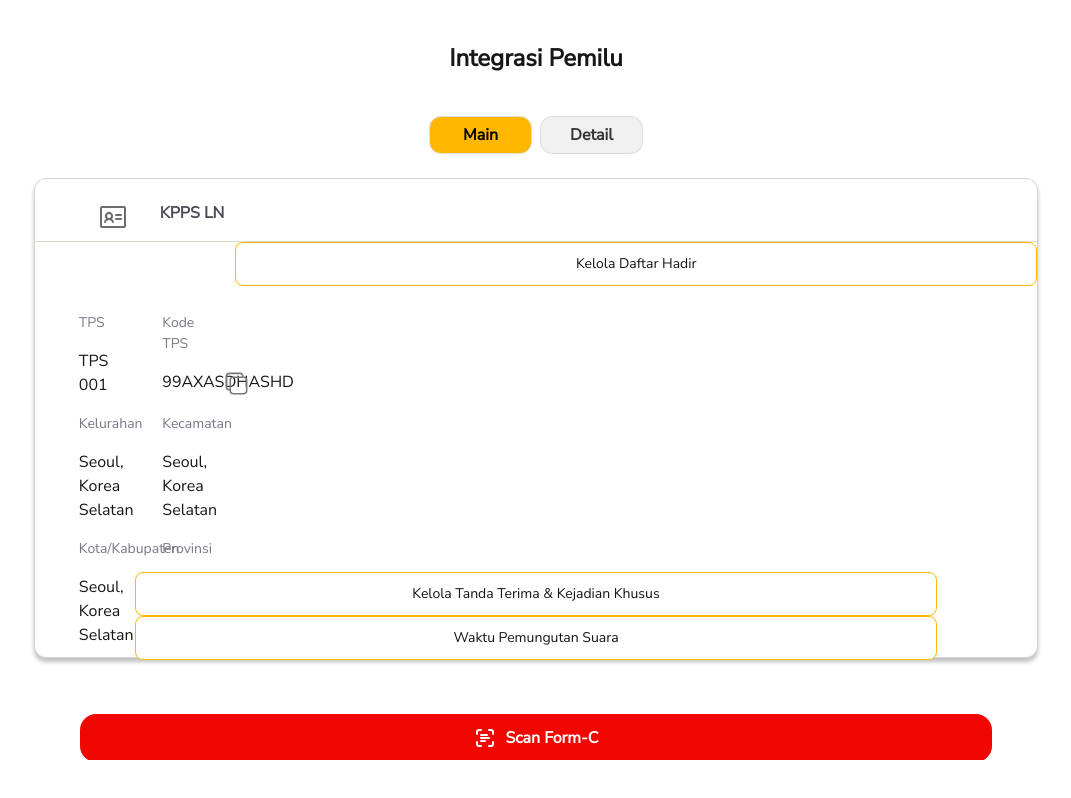
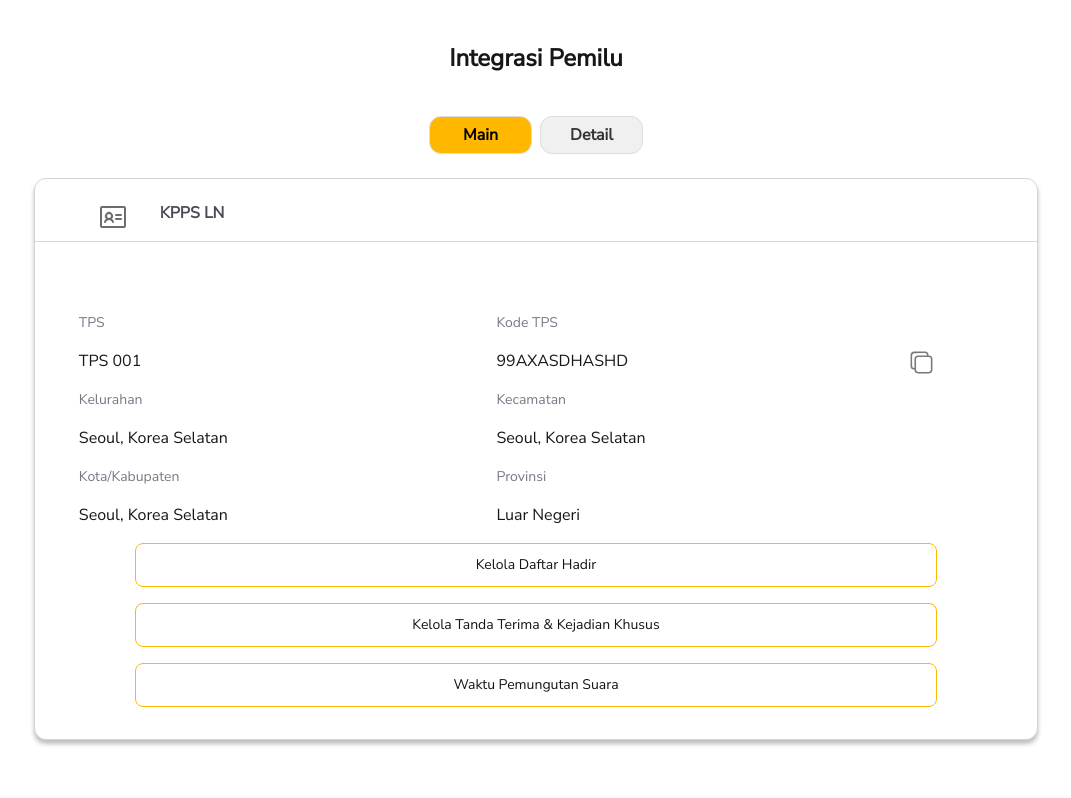
Before and after one commit to widiasamosir/pwa-sirekap, a React (Create React App) app: page /main-menu in a window 1280 px wide. Shown: the whole page, without its empty margins (104-1175 px from the left). Built offline with nearby package versions, Linux system fonts and the light colour scheme.

Commit message:
Fix the main menu

```diff
--- a/src/components/DetailMenuScreen/DetailMenuScreen.css
+++ b/src/components/DetailMenuScreen/DetailMenuScreen.css
@@ -22,7 +22,7 @@
 .detail-card-component {
     flex-direction: row;
     width: 90%;
-    height: 45vh;
+    height: fit-content;
     align-items: center;
     justify-content: center;
     background-color: #FFFFFF;
@@ -30,7 +30,9 @@
     box-shadow: 0px 4px 4px rgba(0, 0, 0, 0.25);
     border-radius: 12px;
     padding-top: 2%;
-    margin: 0 auto !important; /* Center the card horizontally */
+    padding-bottom: 2vh;
+    margin-left: 5% !important; /* Center the card horizontally */
+    margin-right: 5% !important; /* Center the card horizontally */
 }
 
 .detail-info-header {
@@ -45,7 +47,8 @@
     /* position: absolute; */
     justify-content: center;
     width: 100%;
-    margin: 0 auto !important; /* Center the card horizontally */
+    margin-top: 1vh;
+    /* margin: 0 auto !important; Center the card horizontally */
 }
 
 .detail-role {
--- a/src/components/DetailMenuScreen/DetailMenuScreen.js
+++ b/src/components/DetailMenuScreen/DetailMenuScreen.js
@@ -16,7 +16,7 @@ const DetailMenuScreen = ({ detail, onClick }) => {
       ];
     return (
       <Container className="detail-main-menu">
-        <Col className="main-menu-title">
+        <Col  >
           <Row>
 
             <ul className='detail-title'>Integrasi Pemilu</ul>
--- a/src/components/MainMenuScreen/MainMenuScreen.css
+++ b/src/components/MainMenuScreen/MainMenuScreen.css
@@ -15,7 +15,7 @@
     /* align-items: center; */
     height: 90vh;
     flex-direction: row;
-    overflow: hidden;
+    overflow: scroll;
     margin-top: 5vh  !important;
     margin-bottom: 5vh !important;
 }
@@ -23,14 +23,15 @@
 .card-component {
     flex-direction: row;
     width: 90%;
-    height: 60vh;
+    height: fit-content;
     background-color: #FFFFFF;
     border: 1px solid #DAD2CD;
     box-shadow: 0px 4px 4px rgba(0, 0, 0, 0.25);
     border-radius: 12px;
     padding-top: 2%;
-    padding-bottom: 2%;
-    margin: 0 auto !important; /* Center the card horizontally */
+    padding-bottom: 2vh;
+    margin-left: 5% !important; /* Center the card horizontally */
+    margin-right: 5% !important; /* Center the card horizontally */
 }
 
 .info-header {
@@ -134,6 +135,10 @@
     line-height: 30px !important; /* Line height to vertically center the text */
     margin: 0 auto !important;
     box-shadow: none; /* No box-shadow as per Figma */
+
+    margin-bottom: 2vh !important;
+    margin-left: 10% !important; /* Center the card horizontally */
+    margin-right: 10% !important; /* Center the card horizontally */
     /* Add a box shadow if necessary to match the design */
   }
 
@@ -203,10 +208,10 @@
 
   .info-kpps {
     display: flex;
-    height: 35vh;
+    height: fit-content;
     flex-direction: column;
     padding-top: 7%;
-    margin-bottom: 5%;
+    /* margin-bottom: 5vh !important; */
   }
 
 .info-col{
--- a/src/components/MainMenuScreen/MainMenuScreen.js
+++ b/src/components/MainMenuScreen/MainMenuScreen.js
@@ -24,7 +24,7 @@ const MainMenuScreen = ({ label, onClick }) => {
 
     return (
       <Container className="main-menu">
-        <Col className="main-menu-title">
+        <Col >
           <Row>
 
             <ul className='title'>Integrasi Pemilu</ul>
```
